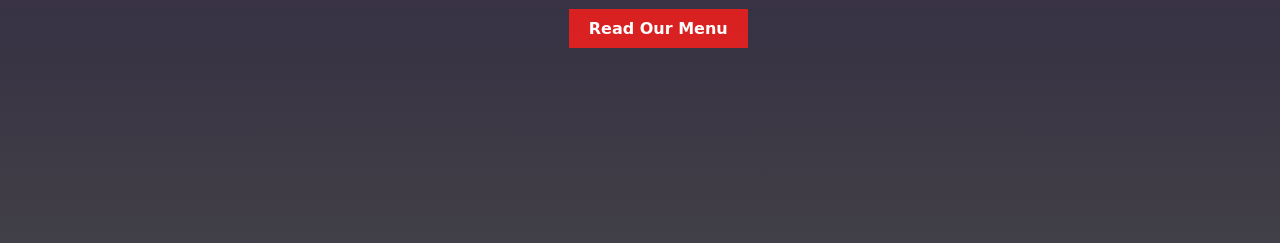
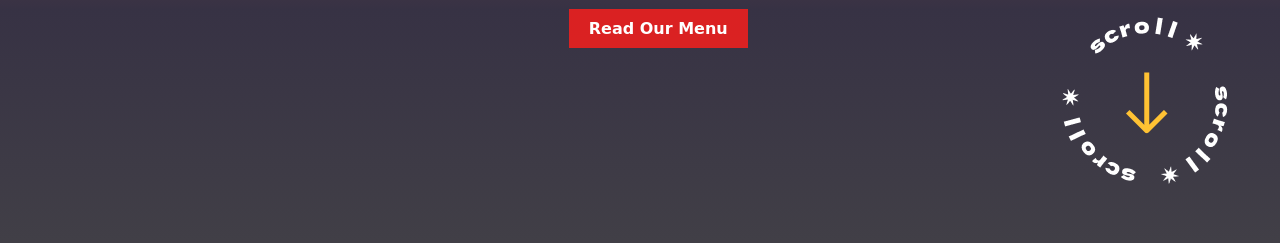
Before and after one commit to shubhampanchalA123/PW-Skill-Assignment-1, a plain HTML site: page index.html in a window 1280 px wide. Shown: the part 391-634 px from the top of the page. Drawn offline with Linux system fonts and the light colour scheme; the site is published under a folder, as on GitHub Pages, so addresses that start at the root find nothing; a web font is replaced by a local one.

Commit message:
Update index.html

```diff
--- a/index.html
+++ b/index.html
@@ -34,7 +34,7 @@
         <h1>A Restaurant That <br>  Only Serves <br>
             Delicious Food</h1>
         <div><a class="menu" href="#">Read Our Menu</a></div>
-        <img class="scroll" src="/img/scrool.png" alt="">
+        <img class="scroll" src="./img/scrool.png" alt="">
     </main>
   </body>
 </html>
```
